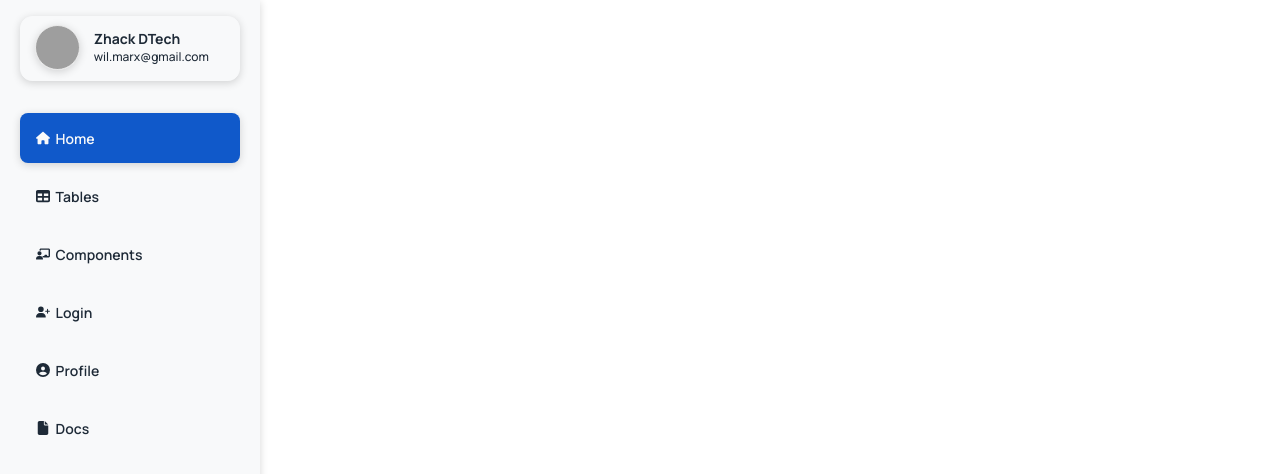
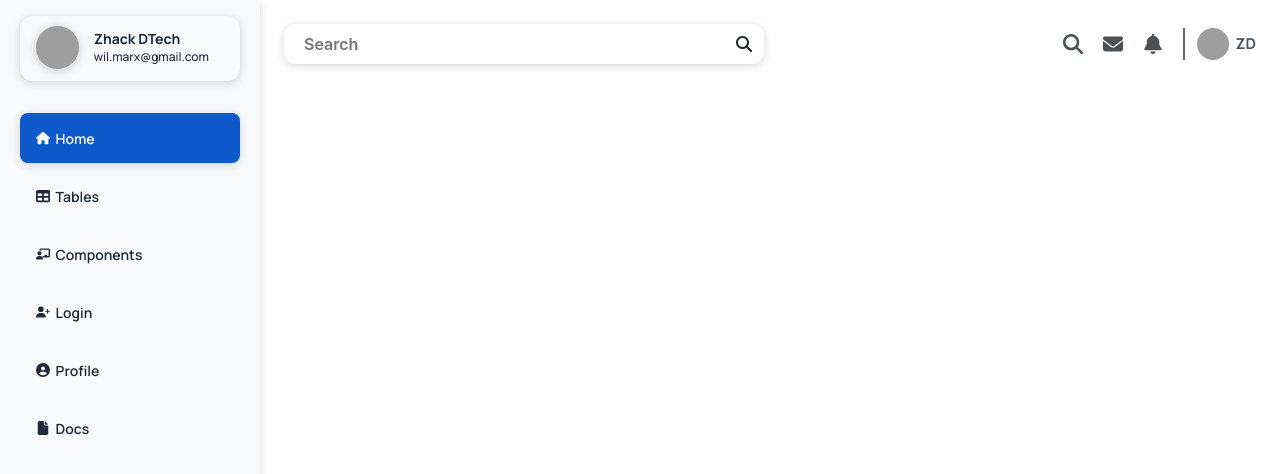
Before and after one commit to zhackdtech/Financial-Dashboard, a React (Create React App) app: page / in a window 1280 px wide. Shown: the top 474 px of the page. Built offline with nearby package versions, Linux system fonts and the light colour scheme; grey boxes are pictures that could not be loaded; the HTML template or start-up script is replaced by a standard one.

Commit message:
top navbar

```diff
--- a/src/layout/index.js
+++ b/src/layout/index.js
@@ -7,11 +7,16 @@ import {
   FaUserPlus,
   FaFile,
   FaTable,
+  FaMagnifyingGlass,
+  FaEnvelope,
+  FaBell,
+  FaBars,
 } from "react-icons/fa6";
 const defProps = {
   image: "https://avatars.githubusercontent.com/u/50767502?v=4",
   username: "Zhack DTech",
   email: "wil.marx@gmail.com",
+  usernameInitial:"ZD"
 };
 const Styles = {
   sidenav: {
@@ -101,8 +106,20 @@ const Styles = {
     textDecoration: "none",
     backgroundColor: "#1059CA",
   },
-  mainContent:{
+  mainContent: {
     // width:'cal(100vw-260px)'
+  },
+  topNav: {
+    top: "12px",
+    width: "100%",
+    backgroundColor: "transparent",
+    overflow: "hidden",
+  },
+  topNavIcons: {
+    lineHeight: "10px",
+    color: "#212529",
+    paddingRight: "20px",
+    opacity: ".8",
   },
 };
 const ClassNames = {
@@ -118,10 +135,18 @@ const ClassNames = {
   snContainer: "pb-2",
   snLink: "d-flex align-items-center px-3",
   sideNav: "sideNav",
-  mainContent:"mainContent",
-  mainContentWrapper:'container',
+  mainContent: "mainContent",
+  mainContentWrapper: "container",
+  searchInput: "search-input",
+  navBar: "navbar navbar-expand",
+  containerFluid: "container-fluid",
+  searchWrapper: "search-wrapper d-none d-lg-flex",
+  nav:"navbar",
+  topNavLink:"nav-link topNavIcon",
+  topNavBurger:"nav-link d-block d-lg-none topnav-icon"
 };
 const Layout = (props) => {
+  const [visible,setVisible] = useState(true);
   return (
     <>
       {/* start sidenav */}
@@ -201,11 +226,68 @@ const Layout = (props) => {
         {/* end sidenav links */}
       </div>
       {/* end sidenav */}
+      {/* start main content */}
       <div className={ClassNames.mainContent} style={Styles.mainContent}>
+        {/* main content wrapper */}
         <div className={ClassNames.mainContentWrapper}>
-
+          {/* start navbar*/}
+          <div style={Styles.topNav} className={ClassNames.navBar}>
+            {/* start navbar container */}
+            <div className={ClassNames.containerFluid}>
+              <div className={ClassNames.searchWrapper}>
+                <input
+                  className={ClassNames.searchInput}
+                  type="text"
+                  placeholder="Search"
+                />
+                {/* magnifying glass icon */}
+                <FaMagnifyingGlass />
+              </div>
+              {/* just to hide search bar on small screens */}
+              <div className="d-block d-lg-none"></div>
+              <div class={ClassNames.nav}>
+                <a
+                  href="#"
+                  style={Styles.topNavIcons}
+                  className={ClassNames.topNavLink}
+                >
+                  <FaMagnifyingGlass size={20} />
+                </a>
+                <a
+                  href="#"
+                  style={Styles.topNavIcons}
+                  className={ClassNames.topNavLink}
+                >
+                  <FaEnvelope size={20} />
+                </a>
+                <a
+                  href="#"
+                  style={Styles.topNavIcons}
+                  className={ClassNames.topNavLink}
+                >
+                  <FaBell size={20} />
+                </a>
+                <a
+                  href="#"
+                  style={Styles.topNavIcons}
+                  className={ClassNames.topNavBurger}
+                >
+                  <FaBars size={20} />
+                </a>
+                <button class="profile-btn">
+                  <img src={defProps.image} />
+                  <span className="d-none d-md-block">&nbsp;{defProps.usernameInitial}</span>
+                </button>
+              </div>
+              {/* end hide search bar */}
+            </div>
+            {/* end navbar container */}
+          </div>
+          {/* end navbar */}
         </div>
+        {/* end main content wrapper */}
       </div>
+      {/* end main content */}
     </>
   );
 };
--- a/src/styles/main.scss
+++ b/src/styles/main.scss
@@ -29,6 +29,7 @@ $primary: #1059ca;
 .userImage {
   &:hover {
     // hover options for profile
+    opacity: 1;
   }
 }
 .userCard {
@@ -42,20 +43,84 @@ $primary: #1059ca;
     }
   }
 }
-.sideNav{
-    margin-left: 0;
-    transition: .8s all ease-in-out;
-    display: block;
+.sideNav {
+  margin-left: 0;
+  transition: 0.8s all ease-in-out;
+  display: block;
 }
-.mainContent{
-    width: 100vw !important;
-    margin-left:0;
-    transition: .8s all ease-in-out;
+.mainContent {
+  width: 100vw !important;
+  margin-left: 0;
+  transition: 0.8s all ease-in-out;
+}
+
+.search-wrapper {
+  border-radius: 12px;
+  background-color: $white;
+  padding-right: 12px;
+  height: 40px;
+  display: flex;
+  justify-content: space-between;
+  align-items: center;
+  width: 100%;
+  max-width: 480px;
+  color: var(--light-font);
+  box-shadow: $shadow;
+  overflow: hidden;
+}
+
+.search-input {
+  border: none;
+  flex: 1;
+  outline: none;
+  height: 100%;
+  padding: 0 20px;
+  font-size: 16px;
+  background-color: $white;
+  color: #1e2a37;
+  font-weight: 600;
+  &:placeholder {
+    opacity: 0.6;
+  }
+}
+.profile-btn {
+  padding: 0;
+  border: 0;
+  background-color: transparent;
+  display: flex;
+  align-items: center;
+  padding-left: 12px;
+  border-left: 2px solid $darker-90;
+
+  img {
+    width: 32px;
+    height: 32px;
+    object-fit: cover;
+    border-radius: 50%;
+    margin-right: 4px;
+  }
+
+  span {
+    color: #1e2a37;
+    font-size: 15px;
+    font-family: "Manrope";
+    font-weight: 700;
+    opacity: 0.8;
+    &:hover {
+      opacity: 1;
+    }
+  }
+}
+.topNavIcon {
+  transition: all 0.8s ease-in-out;
+  &:hover {
+    opacity: 1 !important;
+  }
 }
 @media screen and (min-width: 1200px) {
-    .mainContent{
-        margin-left: 260px !important;
-    }
+  .mainContent {
+    margin-left: 260px !important;
+  }
 }
 @media screen and (max-width: 1200px) {
   .sideNav {
```
